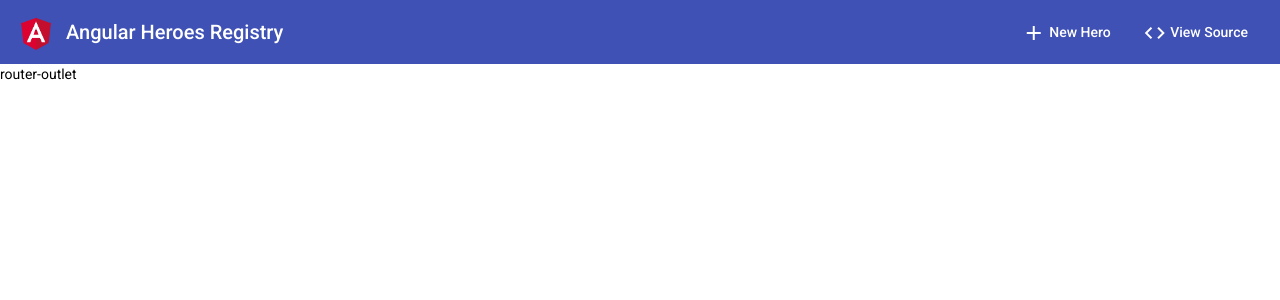
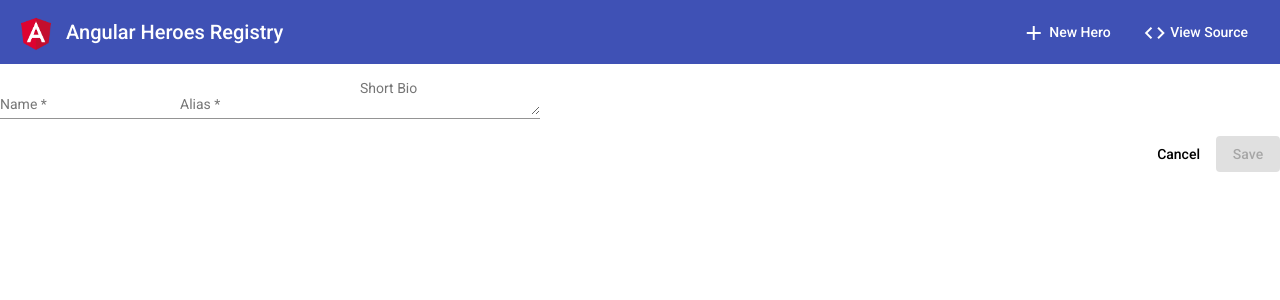
Before and after one commit to EduardoEbbers/HeroesRegistry, an Angular app in the folder HeroesRegistry/: page /new in a window 1280 px wide. Before the commit this address led to /. Shown: the top 300 px of the page. Built offline with nearby package versions, Linux system fonts and the light colour scheme.

Commit message:
hero html e reactive form

```diff
--- a/HeroesRegistry/src/app/app-routing.module.ts
+++ b/HeroesRegistry/src/app/app-routing.module.ts
@@ -1,8 +1,13 @@
+import { HeroComponent } from './heroes/hero/hero.component';
+import { HeroesComponent } from './heroes/heroes.component';
 import { NgModule } from '@angular/core';
 import { Routes, RouterModule } from '@angular/router';
 
 
-const routes: Routes = [];
+const routes: Routes = [
+  { path: "", component: HeroesComponent },
+  { path: "new", component: HeroComponent },
+];
 
 @NgModule({
   imports: [RouterModule.forRoot(routes)],
--- a/HeroesRegistry/src/app/app.component.html
+++ b/HeroesRegistry/src/app/app.component.html
@@ -1,6 +1,6 @@
 <div fxLayout="column" fxFill>
     <app-header></app-header>
     <div fxFlex class="content">
-        router-outlet
+        <router-outlet></router-outlet>
     </div>
 </div>
--- a/HeroesRegistry/src/app/app.module.ts
+++ b/HeroesRegistry/src/app/app.module.ts
@@ -1,3 +1,4 @@
+import { HeroesModule } from './heroes/heroes.module';
 import { CoreModule } from './core/core.module';
 import { BrowserModule } from '@angular/platform-browser';
 import { NgModule } from '@angular/core';
@@ -14,7 +15,8 @@ import { BrowserAnimationsModule } from '@angular/platform-browser/animations';
     BrowserModule,
     AppRoutingModule,
     BrowserAnimationsModule,
-    CoreModule
+    CoreModule,
+    HeroesModule
   ],
   providers: [],
   bootstrap: [AppComponent]
--- a/HeroesRegistry/src/app/heroes/hero/hero.component.css
+++ b/HeroesRegistry/src/app/heroes/hero/hero.component.css
@@ -0,0 +1,7 @@
+.form-contaier {
+    padding: 20px;
+}
+
+.form-actions {
+    text-align: right;
+}
--- a/HeroesRegistry/src/app/heroes/hero/hero.component.html
+++ b/HeroesRegistry/src/app/heroes/hero/hero.component.html
@@ -1 +1,26 @@
-<p>hero works!</p>
+<form class="form-container"
+      [formGroup]="heroForm"
+      (ngSubmit)="save()">
+    <mat-form-field>
+        <mat-label>Name</mat-label>
+        <input matInput formControlName="name" />
+    </mat-form-field>
+    <mat-form-field>
+        <mat-label>Alias</mat-label>
+        <input matInput formControlName="alias" />
+    </mat-form-field>
+    <mat-form-field>
+        <mat-label>Short Bio</mat-label>
+        <textarea matInput formControlName="shortBio"></textarea>
+    </mat-form-field>
+    <div class="form-actions">
+        <a mat-button [routerLink]="['/']">
+            Cancel
+        </a>
+        <button mat-raised-button
+                type="submit"
+                [disabled]="heroForm.invalid">
+            Save
+        </button>
+    </div>
+</form>
--- a/HeroesRegistry/src/app/heroes/hero/hero.component.ts
+++ b/HeroesRegistry/src/app/heroes/hero/hero.component.ts
@@ -1,4 +1,6 @@
 import { Component, OnInit } from '@angular/core';
+import { FormBuilder, FormGroup, Validators } from '@angular/forms';
+import { Router } from '@angular/router';
 
 @Component({
   selector: 'app-hero',
@@ -6,10 +8,22 @@ import { Component, OnInit } from '@angular/core';
   styleUrls: ['./hero.component.css']
 })
 export class HeroComponent implements OnInit {
+  heroForm: FormGroup;
 
-  constructor() { }
+  constructor(
+    private builder: FormBuilder,
+    private router: Router
+  ) { }
 
   ngOnInit(): void {
+    this.heroForm = this.builder.group({
+      name: ['', Validators.required],
+      alias: ['', Validators.required],
+      shortBio: ['']
+    });
   }
 
+  save() {
+
+  }
 }
```
Also changed, not shown: HeroesRegistry/src/app/app-material.module.ts (+11 -2 lines), HeroesRegistry/src/app/core/hero.ts (+7 -0 lines), HeroesRegistry/src/app/heroes/heroes.module.ts (+13 -2 lines).
